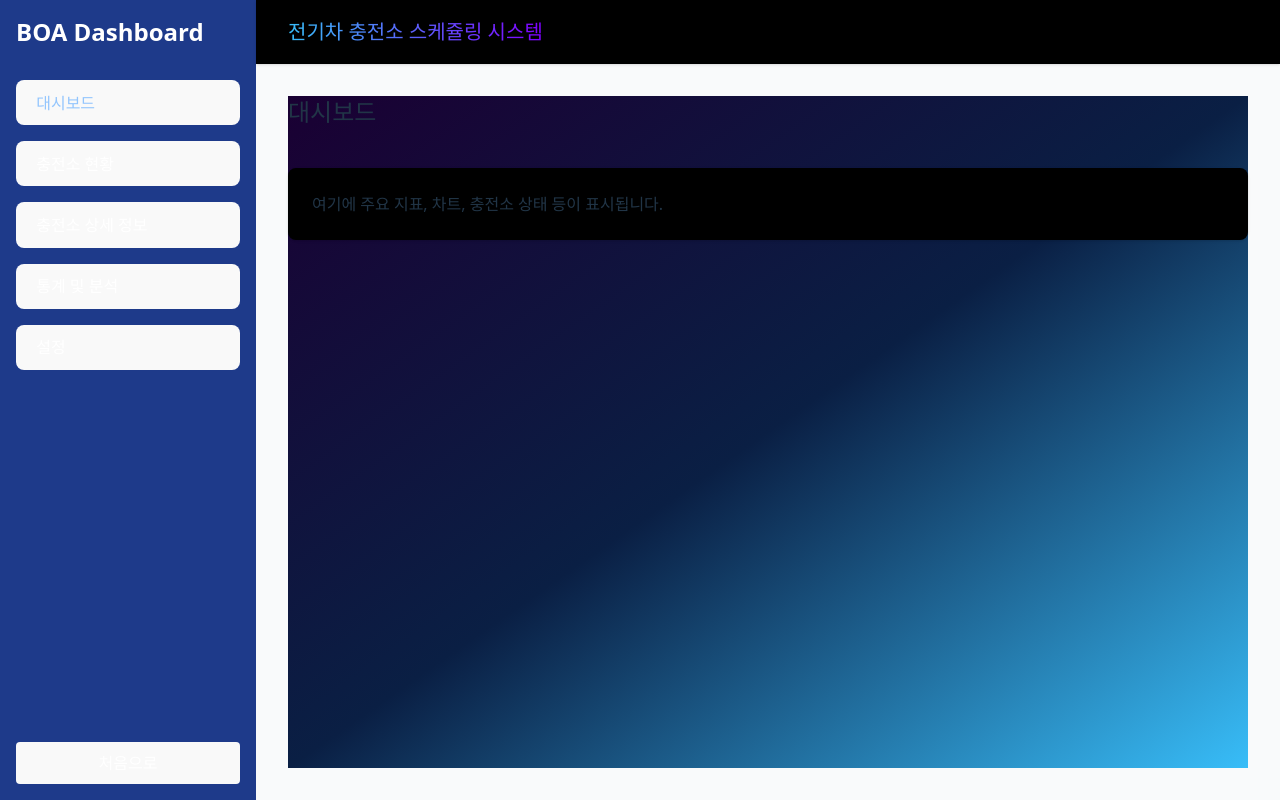
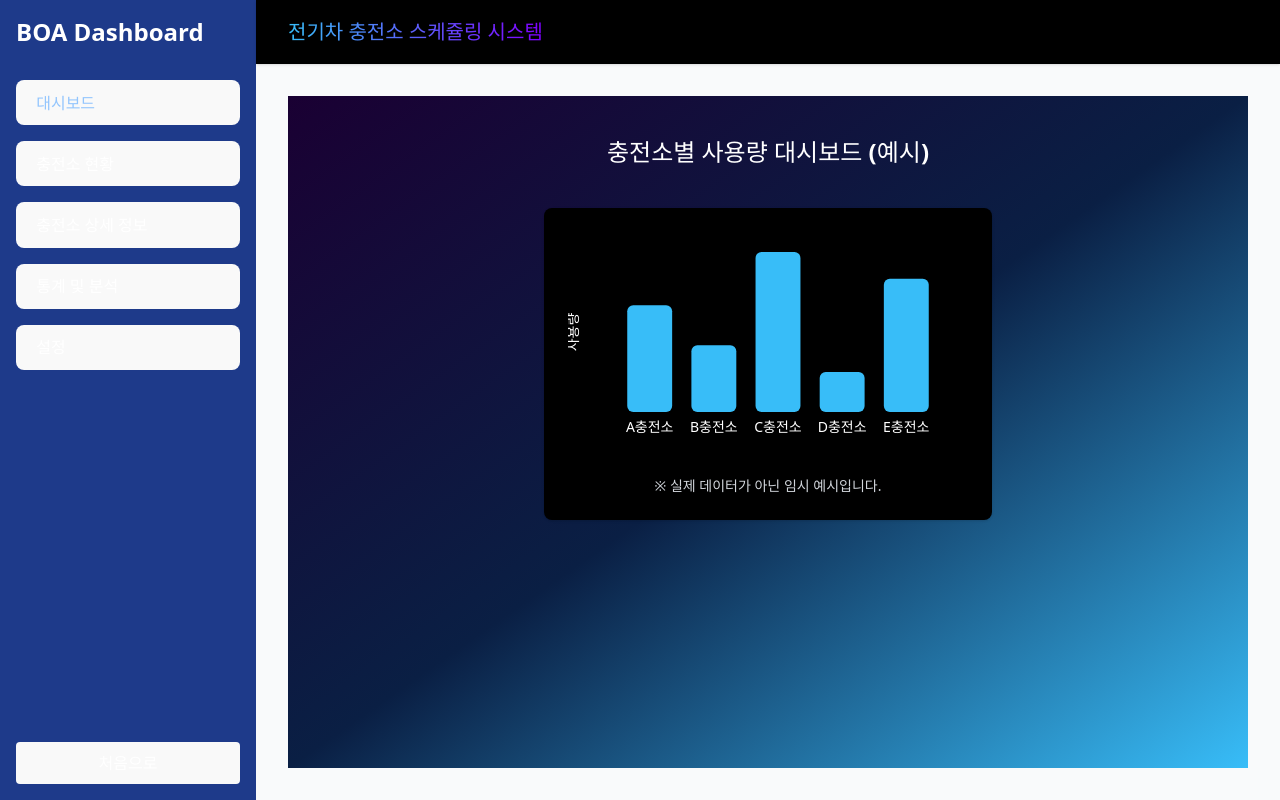
Before and after one commit to BOA-Capstone/BOA-front, a React (Vite) app: page / in a window 1280 px wide. Both pictures are taken after a click on the button "시작하기". Built offline with nearby package versions, Linux system fonts and the light colour scheme.

Commit message:
chore: "임시 대시보드 데이터 구현"

```diff
--- a/src/pages/Dashboard.tsx
+++ b/src/pages/Dashboard.tsx
@@ -1,11 +1,82 @@
 import React from 'react';
+import { Bar } from '@visx/shape';
+import { Group } from '@visx/group';
+import { scaleBand, scaleLinear } from '@visx/scale';
 
 const Dashboard: React.FC = () => {
+  // 더미 데이터: 충전소별 사용량
+  const data = [
+    { name: 'A충전소', value: 40 },
+    { name: 'B충전소', value: 25 },
+    { name: 'C충전소', value: 60 },
+    { name: 'D충전소', value: 15 },
+    { name: 'E충전소', value: 50 },
+  ];
+  const width = 400;
+  const height = 220;
+  const margin = { top: 20, right: 20, bottom: 40, left: 40 };
+  const xMax = width - margin.left - margin.right;
+  const yMax = height - margin.top - margin.bottom;
+
+  // X축: 충전소 이름
+  const xScale = scaleBand({
+    domain: data.map(d => d.name),
+    range: [0, xMax],
+    padding: 0.3,
+  });
+  // Y축: 사용량
+  const yScale = scaleLinear({
+    domain: [0, Math.max(...data.map(d => d.value))],
+    range: [yMax, 0],
+  });
   return (
-  <div className="w-full h-full bg-gradient-to-br from-[#1a0033] via-[#0a1f44] to-[#38bdf8] flex flex-col">
-      <h2 className="text-2xl font-bold mb-10">대시보드</h2>
-      <div className="bg-black rounded-lg shadow p-6">
-        <p>여기에 주요 지표, 차트, 충전소 상태 등이 표시됩니다.</p>
+    <div className="w-full h-full bg-gradient-to-br from-[#1a0033] via-[#0a1f44] to-[#38bdf8] flex flex-col items-center py-10">
+      <h2 className="text-2xl font-bold mb-10 text-white">충전소별 사용량 대시보드 (예시)</h2>
+      <div className="bg-black rounded-lg shadow p-6 flex flex-col items-center">
+        <svg width={width} height={height}>
+          <Group top={margin.top} left={margin.left}>
+            {data.map((d, i) => {
+              const barWidth = xScale.bandwidth();
+              const barHeight = yMax - yScale(d.value);
+              const x = xScale(d.name);
+              const y = yScale(d.value);
+              return (
+                <Bar
+                  key={`bar-${d.name}`}
+                  x={x}
+                  y={y}
+                  width={barWidth}
+                  height={barHeight}
+                  fill="#38bdf8"
+                  rx={6}
+                />
+              );
+            })}
+            {/* X축 라벨 */}
+            {data.map((d, i) => {
+              const x = xScale(d.name) ?? 0;
+              return (
+                <text
+                  key={`label-${d.name}`}
+                  x={x + xScale.bandwidth() / 2}
+                  y={yMax + 20}
+                  textAnchor="middle"
+                  fill="#fff"
+                  fontSize={14}
+                >
+                  {d.name}
+                </text>
+              );
+            })}
+            {/* Y축 라벨 */}
+            <text x={-30} y={yMax / 2} fill="#fff" fontSize={14} textAnchor="middle" transform={`rotate(-90, -30, ${yMax / 2})`}>
+              사용량
+            </text>
+          </Group>
+        </svg>
+        <div className="mt-6 text-gray-300 text-sm">
+          ※ 실제 데이터가 아닌 임시 예시입니다.
+        </div>
       </div>
     </div>
   );
```
